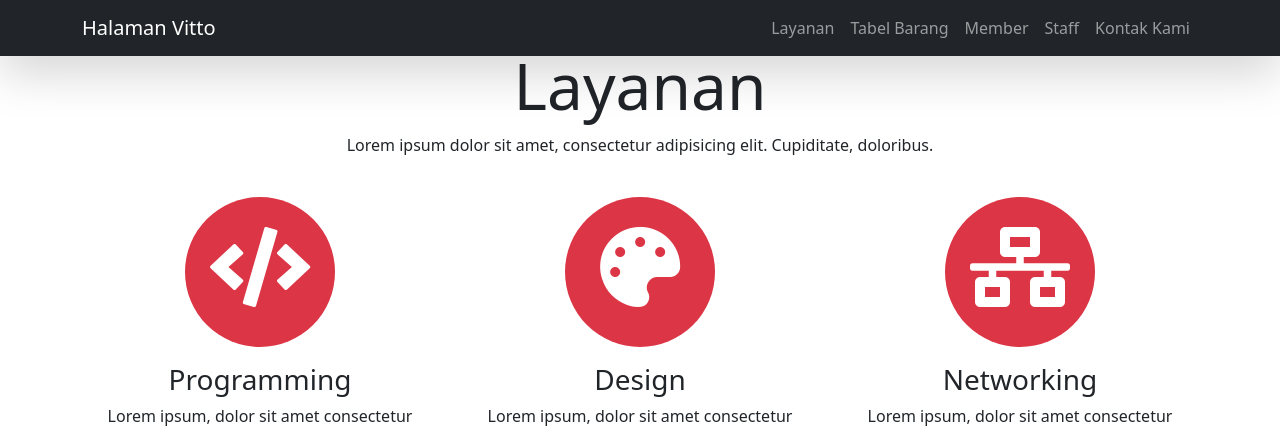
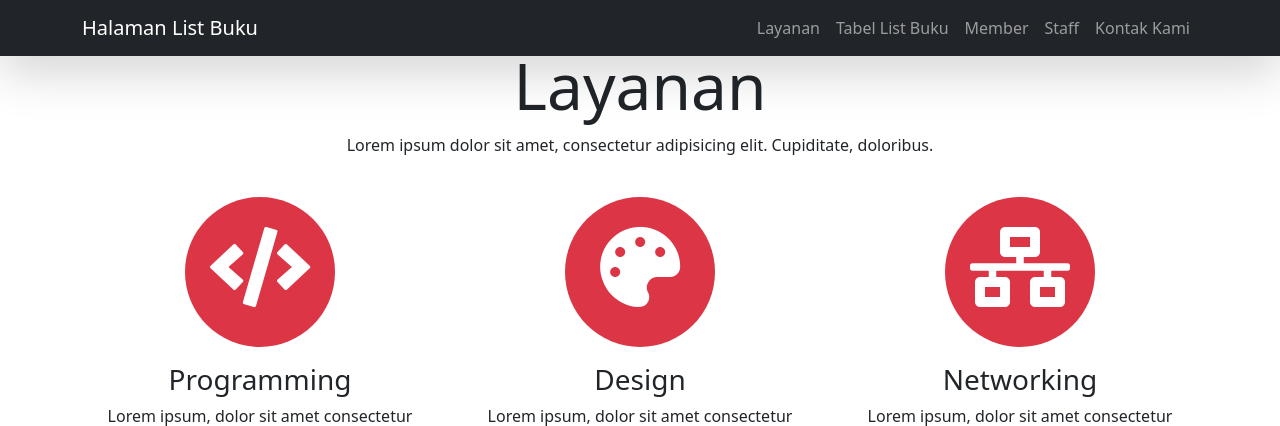
Before and after one commit to Chandraadew/UAS-FP, a Django app: page /produk/ in a window 1280 px wide. Shown: the top 426 px of the page. Run offline with Django 3.2, Linux system fonts and the light colour scheme; some libraries are stand-ins or nearby versions.

Commit message:
Update produk.html

```diff
--- a/kelas/templates/produk.html
+++ b/kelas/templates/produk.html
@@ -5,7 +5,7 @@
     <meta charset="UTF-8" />
     <meta http-equiv="X-UA-Compatible" content="IE=edge" />
     <meta name="viewport" content="width=device-width, initial-scale=1.0" />
-    <title>Company Profile</title>
+    <title>Company Profile Perpustakaan Malang</title>
     <link
       href="https://cdn.jsdelivr.net/npm/bootstrap@5.0.0-beta3/dist/css/bootstrap.min.css"
       rel="stylesheet"
@@ -27,7 +27,7 @@
       class="navbar navbar-expand-lg navbar-dark bg-dark shadow-lg fixed-top"
     >
       <div class="container">
-        <a class="navbar-brand" href="{% url 'index' %}">Halaman Vitto </a>
+        <a class="navbar-brand" href="{% url 'index' %}">Halaman List Buku </a>
         <button
           class="navbar-toggler"
           type="button"
@@ -45,7 +45,7 @@
               <a class="nav-link" href="{% url 'produk' %}">Layanan</a>
             </li>
             <li class="nav-item">
-              <a class="nav-link" href="{% url 'Vbrg' %}">Tabel Barang</a>
+              <a class="nav-link" href="{% url 'Vbrg' %}">Tabel List Buku</a>
             </li>
             <li class="nav-item">
               <a class="nav-link" href="{% url 'member' %}">Member</a>
@@ -101,7 +101,7 @@
       </div>
     </div>
     <div class="container text-center pt-5 pb-5">
-      All Rights Reserved &copy; 2021
+      All Rights Reserved &copy; 2024
     </div>
     <script
       src="https://cdn.jsdelivr.net/npm/bootstrap@5.0.0-beta3/dist/js/bootstrap.bundle.min.js"
```
